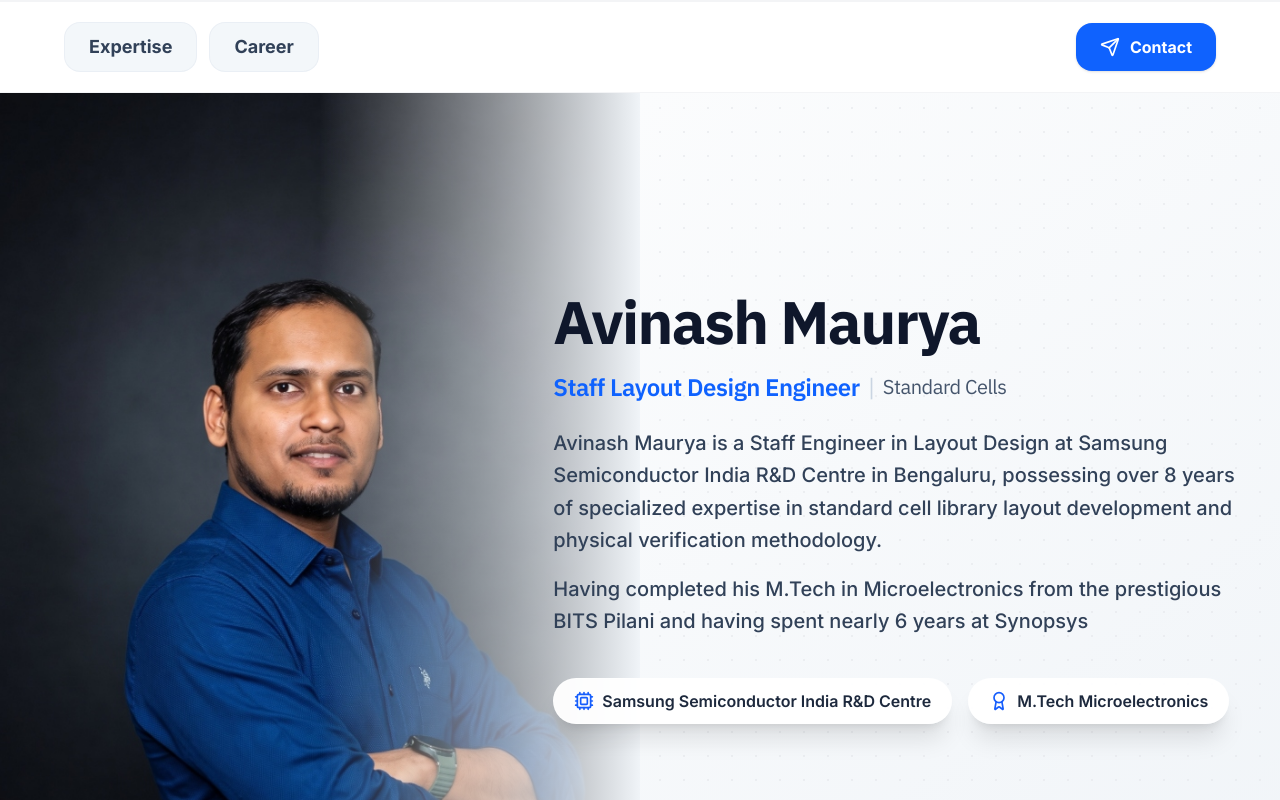
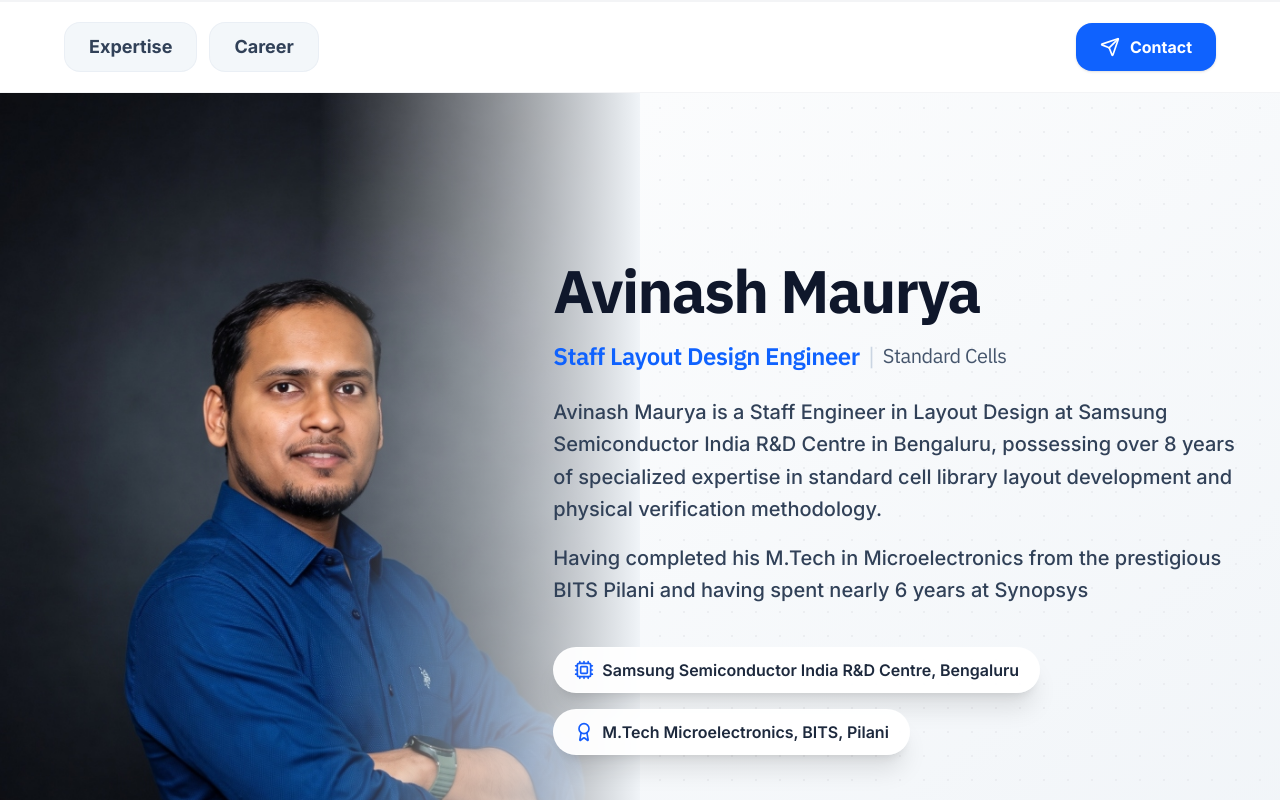
Before and after one commit to atendra11maurya/chia_and_wifi, a React (Vite) app: page / in a window 1280 px wide. Shown: the top 800 px of the page. Built offline with nearby package versions, Linux system fonts and the light colour scheme.

Commit message:
Add location and institute details to Hero badge tags

```diff
--- a/src/components/Hero.tsx
+++ b/src/components/Hero.tsx
@@ -86,11 +86,11 @@ export const Hero: React.FC<HeroProps> = ({ onOpenContact }) => {
               <div className="flex flex-wrap items-center justify-center lg:justify-start gap-3 md:gap-4 text-sm md:text-base font-semibold text-slate-800 mt-2">
                 <span className="inline-flex items-center gap-2 px-5 py-2.5 rounded-full bg-white/95 border border-white/40 shadow-xl hover:bg-white hover:scale-[1.03] active:scale-[0.98] transition-all duration-300 ease-out">
                   <Cpu className="w-4 h-4 md:w-5 md:h-5 text-blue-600" />
-                  <span>Samsung Semiconductor India R&D Centre</span>
+                  <span>Samsung Semiconductor India R&D Centre, Bengaluru</span>
                 </span>
                 <span className="inline-flex items-center gap-2 px-5 py-2.5 rounded-full bg-white/95 border border-white/40 shadow-xl hover:bg-white hover:scale-[1.03] active:scale-[0.98] transition-all duration-300 ease-out">
                   <Award className="w-4 h-4 md:w-5 md:h-5 text-blue-600" />
-                  <span>M.Tech Microelectronics</span>
+                  <span>M.Tech Microelectronics, BITS, Pilani</span>
                 </span>
               </div>
             </motion.div>
```
